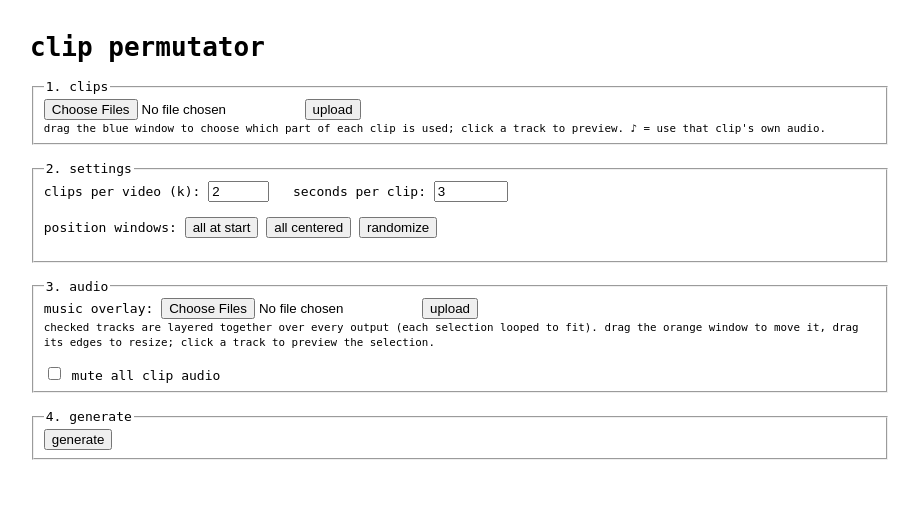
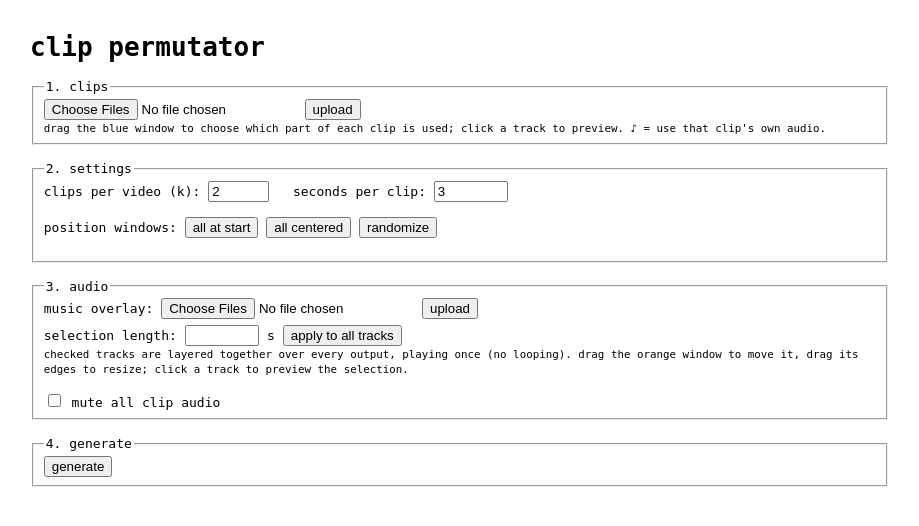
Before and after one commit to Manuga1/theone, a Flask app: page / in a window 1280 px wide. Shown: the top 526 px of the page, without its empty margins (180-1099 px from the left). Run offline with Flask 3, Linux system fonts and the light colour scheme; data that the repository does not hold is empty; parts of the project's set-up code (start-up, migrations or seed data) failed here and were passed over.

Commit message:
Stop looping music overlays; add bulk selection-length control
Music tracks now play once from the start of each output and go silent
when their selection ends, instead of looping to fill the video. New
'selection length' box in the audio section: type a number of seconds
and apply it to set every track's window to that exact length, then
drag the windows into position individually.

Co-Authored-By: Claude Fable 5 <noreply@anthropic.com>
Claude-Session: https://claude.ai/code/session_01FFsBfrTw1Hr7vMBp6MUGxY

```diff
--- a/generator.py
+++ b/generator.py
@@ -107,11 +107,12 @@ def trim_audio(src, dst, start, duration, volume=1.0):
 def overlay_music(video, music_paths, dst):
     """Mix one or more music files over the video's audio; video is copied.
 
-    Each track is looped if shorter than the video and cut at the video's end.
+    Each track plays once from the start of the video — no looping — and is
+    cut at the video's end if longer.
     """
     cmd = ["ffmpeg", "-y", "-i", str(video)]
     for m in music_paths:
-        cmd += ["-stream_loop", "-1", "-i", str(m)]
+        cmd += ["-i", str(m)]
     inputs = "".join(f"[{i}:a]" for i in range(len(music_paths) + 1))
     cmd += [
         "-filter_complex",
@@ -152,7 +153,7 @@ def generate(run_dir, clips, k, duration, progress_cb=None, music_paths=None):
     where the trimmed window starts in the source; audio=False silences that
     clip's own sound. music_paths entries are {"path": ..., "start": s,
     "end": s|None} — each track is cut to its selection, then all are
-    layered over every output (each looped to fit).
+    layered over every output, playing once (no looping).
     progress_cb(phase, done, total): optional progress reporting hook.
     Returns list of output file names.
     """
--- a/templates/index.html
+++ b/templates/index.html
@@ -65,9 +65,13 @@
   <button onclick="uploadMusic()">upload</button>
   <span id="musicstatus"></span>
   <audio id="aprev" controls style="display:none; width:100%"></audio>
+  <div style="margin-top:6px">
+    selection length: <input type="number" id="audlen" min="0.2" step="0.1" style="width:5em"> s
+    <button onclick="applyAudLen()">apply to all tracks</button>
+  </div>
   <div id="tracklist"></div>
-  <small>checked tracks are layered together over every output (each selection
-    looped to fit). drag the orange window to move it, drag its edges to
+  <small>checked tracks are layered together over every output, playing once
+    (no looping). drag the orange window to move it, drag its edges to
     resize; click a track to preview the selection.</small>
   <br><br>
   <label><input type="checkbox" id="muteall"> mute all clip audio</label>
@@ -281,6 +285,7 @@ function attachTrackDrag(t, track, win) {
 
 async function refreshMusic() {
   const m = await (await fetch('/music')).json();
+  audTracks = m.tracks;
   const list = document.getElementById('tracklist');
   list.innerHTML = '';
   for (const t of m.tracks) {
@@ -312,6 +317,21 @@ async function refreshMusic() {
                              body: JSON.stringify({name: t.name})});
       refreshMusic();
     };
+    renderTrackWindow(t);
+  }
+}
+
+let audTracks = [];          // last-fetched track metadata for applyAudLen
+
+function applyAudLen() {
+  const len = +document.getElementById('audlen').value;
+  if (!len || len < MIN_SEG) return;
+  for (const t of audTracks) {
+    const sel = trackSel[t.name];
+    const want = Math.min(len, t.duration);
+    // keep the window's start, pulling it back if the length doesn't fit
+    sel.start = Math.min(sel.start, t.duration - want);
+    sel.end = sel.start + want;
     renderTrackWindow(t);
   }
 }
```
Also changed, not shown: README.md.
